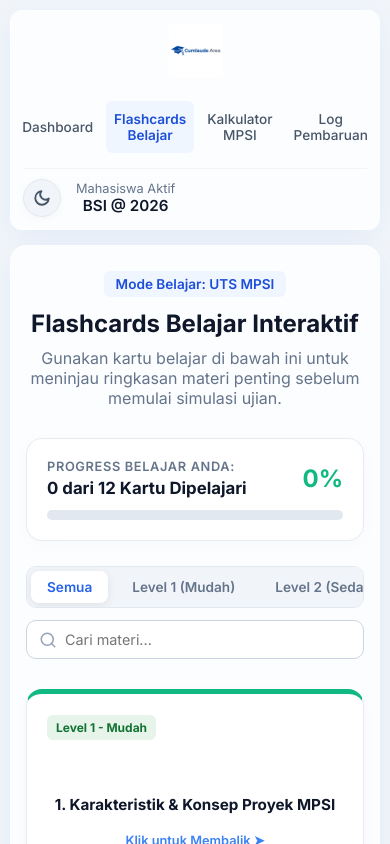
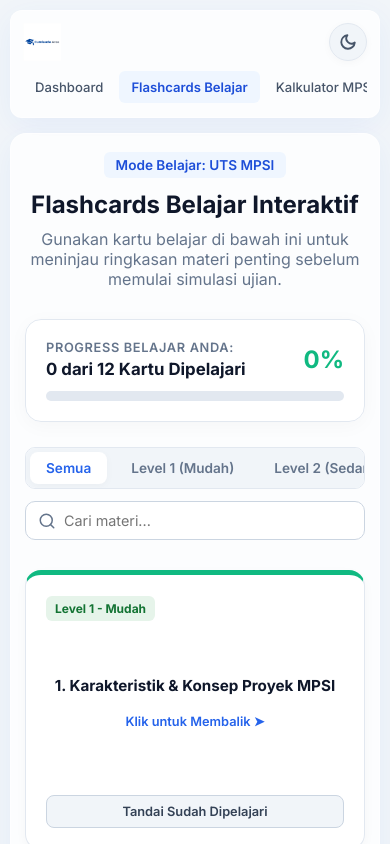
Before and after one commit to Rangga11268/cumlaudeArea, a React (Vite) app: page / in a window 390 px wide. Both pictures are taken after a click on the button "Flashcards Belajar". Shown: the top 844 px of the page. Built offline with nearby package versions, Linux system fonts and the light colour scheme.

Commit message:
Mini update darkmode dan responsive

```diff
--- a/src/index.css
+++ b/src/index.css
@@ -988,47 +988,66 @@ input:checked + .slider:before { transform: translateX(18px); }
 @media (max-width: 768px) {
   /* App container adjustments */
   .app-container {
-    padding: 15px 10px;
-  }
-
-  /* Navbar Stack */
+    padding: 12px 10px;
+  }
+
+  /* Navbar - compact mobile layout */
   .navbar {
-    flex-direction: column;
-    gap: 15px;
-    padding: 15px;
-    align-items: stretch;
-    text-align: center;
+    flex-wrap: wrap;
+    gap: 10px;
+    padding: 12px 15px;
+    align-items: center;
   }
 
   .nav-left {
-    flex-direction: column;
-    align-items: center;
-    gap: 8px;
+    flex-direction: row;
+    align-items: center;
+    gap: 10px;
+    flex: 1;
+  }
+
+  .navbar-logo {
+    height: 38px;
   }
 
   .navbar-tagline {
-    border-left: none;
-    padding-left: 0;
     margin-left: 0;
     font-size: 0.8rem;
   }
 
   .nav-center {
-    justify-content: center;
+    order: 3;
     width: 100%;
-  }
+    overflow-x: auto;
+    justify-content: flex-start;
+    gap: 4px;
+    scrollbar-width: none;
+    -ms-overflow-style: none;
+    padding-bottom: 2px;
+    flex-wrap: nowrap;
+  }
+
+  .nav-center::-webkit-scrollbar { display: none; }
 
   .nav-btn {
-    flex: 1;
-    text-align: center;
-    font-size: 0.85rem;
-    padding: 10px 8px;
+    flex: 0 0 auto;
+    font-size: 0.82rem;
+    padding: 8px 12px;
+    white-space: nowrap;
   }
 
   .nav-right {
-    text-align: center;
-    border-top: 1px solid #f1f5f9;
-    padding-top: 10px;
+    order: 2;
+    text-align: right;
+    display: flex;
+    align-items: center;
+    gap: 8px;
+    border-top: none;
+    padding-top: 0;
+  }
+
+  .user-info {
+    display: none;
   }
 
   /* Hero Section Stack */
@@ -1098,6 +1117,24 @@ input:checked + .slider:before { transform: translateX(18px); }
     flex-wrap: wrap;
     gap: 15px;
   }
+
+  /* Stats grid 2 columns on tablet */
+  .stats-grid {
+    grid-template-columns: repeat(2, 1fr);
+    gap: 12px;
+  }
+
+  /* Cumulative stats 2 cols on tablet */
+  .cumulative-stats-container {
+    grid-template-columns: repeat(2, 1fr);
+    gap: 12px;
+  }
+
+  /* Practice grid 2 cols on tablet */
+  .practice-grid {
+    grid-template-columns: repeat(2, 1fr);
+    gap: 12px;
+  }
 }
 
 @media (max-width: 600px) {
@@ -1106,7 +1143,18 @@ input:checked + .slider:before { transform: translateX(18px); }
   }
 
   .stats-grid {
+    grid-template-columns: repeat(2, 1fr);
+    gap: 10px;
+  }
+
+  .cumulative-stats-container {
     grid-template-columns: 1fr;
+    gap: 10px;
+  }
+
+  .practice-grid {
+    grid-template-columns: repeat(2, 1fr);
+    gap: 10px;
   }
 
   .course-grid {
@@ -1133,9 +1181,39 @@ input:checked + .slider:before { transform: translateX(18px); }
     padding: 6px 12px;
   }
 
-  .exam-type-btn.active::after {
-    bottom: -12px;
-  }
+  /* Flashcard controls on mobile */
+  .flashcard-controls {
+    flex-direction: column;
+    align-items: stretch;
+    gap: 12px;
+  }
+
+  .filter-tabs { width: 100%; }
+  .search-bar-container { max-width: 100%; }
+  .flashcards-container { grid-template-columns: 1fr; }
+  .flashcard-wrapper { height: 300px; }
+
+  /* Hero */
+  .hero-section {
+    flex-direction: column;
+    text-align: center;
+    padding: 18px 14px;
+    gap: 15px;
+  }
+  .hero-title { font-size: 1.38rem; }
+  .hero-desc { font-size: 0.88rem; }
+  .hero-actions { width: 100%; flex-direction: row; gap: 8px; }
+  .hero-actions .btn-outline, .hero-actions .btn-primary { flex: 1; padding: 10px 10px; font-size: 0.85rem; }
+
+  /* Levels */
+  .levels-header { flex-direction: column; align-items: stretch; gap: 12px; }
+  .toggle-wrapper { width: 100%; justify-content: space-between; }
+
+  /* Quiz/Materi card */
+  .quiz-card, .materi-card, .result-card { padding: 18px 14px; }
+
+  /* History table */
+  .history-table th, .history-table td { padding: 8px 8px; font-size: 0.78rem; }
 }
 
 /* ==========================================
@@ -1144,20 +1222,21 @@ input:checked + .slider:before { transform: translateX(18px); }
 
 /* Glassmorphism utility */
 .glass-panel {
-  background: rgba(255, 255, 255, 0.75);
+  background: var(--panel-bg);
   backdrop-filter: blur(12px);
   -webkit-backdrop-filter: blur(12px);
-  border: 1px solid rgba(255, 255, 255, 0.5);
-  box-shadow: 0 8px 32px 0 rgba(37, 99, 235, 0.06);
+  border: 1px solid var(--panel-border);
+  box-shadow: 0 8px 32px 0 var(--shadow-color);
+  transition: background 0.3s ease, border-color 0.3s ease;
 }
 
 .glass-card {
-  background: rgba(255, 255, 255, 0.85);
+  background: var(--card-bg);
   backdrop-filter: blur(8px);
   -webkit-backdrop-filter: blur(8px);
-  border: 1px solid rgba(255, 255, 255, 0.6);
-  box-shadow: 0 4px 20px 0 rgba(0, 0, 0, 0.03);
-  transition: transform 0.3s cubic-bezier(0.34, 1.56, 0.64, 1), box-shadow 0.3s ease;
+  border: 1px solid var(--card-border);
+  box-shadow: 0 4px 20px 0 var(--shadow-card);
+  transition: transform 0.3s cubic-bezier(0.34, 1.56, 0.64, 1), box-shadow 0.3s ease, background 0.3s ease;
 }
 
 .glass-card:hover:not(.locked) {
@@ -1193,9 +1272,9 @@ input:checked + .slider:before { transform: translateX(18px); }
   border-radius: 8px;
   font-weight: 700;
   font-size: 0.95rem;
-  background-color: #f1f5f9;
-  color: #475569;
-  border: 1px solid #e2e8f0;
+  background-color: var(--timer-bg);
+  color: var(--timer-text);
+  border: 1px solid var(--timer-border);
   transition: all 0.3s ease;
 }
 
@@ -1213,12 +1292,13 @@ input:checked + .slider:before { transform: translateX(18px); }
 
 /* 3D Flippable Flashcards & Interactive Controls */
 .flashcard-progress-section {
-  background: rgba(255, 255, 255, 0.85);
-  border: 1px solid rgba(226, 232, 240, 0.8);
+  background: var(--card-bg);
+  border: 1px solid var(--border-color);
   border-radius: 16px;
   padding: 20px;
   margin-bottom: 25px;
-  box-shadow: 0 4px 20px rgba(0, 0, 0, 0.02);
+  box-shadow: 0 4px 20px var(--shadow-card);
+  transition: background 0.3s ease;
 }
 
 .progress-info {
@@ -1236,7 +1316,7 @@ input:checked + .slider:before { transform: translateX(18px); }
 
 .progress-label {
   font-size: 0.8rem;
-  color: #64748b;
+  color: var(--text-muted);
   font-weight: 600;
   text-transform: uppercase;
   letter-spacing: 0.05em;
@@ -1244,7 +1324,7 @@ input:checked + .slider:before { transform: translateX(18px); }
 
 .progress-value {
   font-size: 1.05rem;
-  color: #0f172a;
+  color: var(--text-strong);
   font-weight: 700;
 }
 
@@ -1257,7 +1337,7 @@ input:checked + .slider:before { transform: translateX(18px); }
 .progress-bar-container {
   width: 100%;
   height: 10px;
-  background: #e2e8f0;
+  background: var(--border-color);
   border-radius: 6px;
   overflow: hidden;
 }
@@ -1281,26 +1361,27 @@ input:checked + .slider:before { transform: translateX(18px); }
 .filter-tabs {
   display: flex;
   gap: 8px;
-  background: #f1f5f9;
+  background: var(--timer-bg);
   padding: 4px;
   border-radius: 10px;
-  border: 1px solid #e2e8f0;
+  border: 1px solid var(--border-color);
   overflow-x: auto;
   white-space: nowrap;
   max-width: 100%;
-  scrollbar-width: none; /* Hide scrollbar Firefox */
-  -ms-overflow-style: none; /* Hide scrollbar IE */
+  scrollbar-width: none;
+  -ms-overflow-style: none;
   -webkit-overflow-scrolling: touch;
+  transition: background 0.3s ease;
 }
 
 .filter-tabs::-webkit-scrollbar {
-  display: none; /* Hide scrollbar Chrome/Safari */
+  display: none;
 }
 
 .filter-tab {
   background: transparent;
   border: none;
-  color: #64748b;
+  color: var(--text-muted);
   padding: 8px 16px;
   border-radius: 8px;
   font-weight: 600;
@@ -1311,35 +1392,35 @@ input:checked + .slider:before { transform: translateX(18px); }
 }
 
 .filter-tab:hover {
-  color: #0f172a;
+  color: var(--text-strong);
 }
 
 .filter-tab.active {
-  background: #ffffff;
-  color: #2563eb;
-  box-shadow: 0 2px 8px rgba(0, 0, 0, 0.08);
+  background: var(--input-bg);
+  color: var(--primary-blue);
+  box-shadow: 0 2px 8px var(--shadow-card);
 }
 
 .search-bar-container {
   position: relative;
   display: flex;
   align-items: center;
-  background: #ffffff;
-  border: 1px solid #cbd5e1;
+  background: var(--input-bg);
+  border: 1px solid var(--input-border);
   border-radius: 10px;
   padding: 4px 12px;
   width: 100%;
   max-width: 320px;
-  transition: border-color 0.2s, box-shadow 0.2s;
+  transition: border-color 0.2s, box-shadow 0.2s, background 0.3s ease;
 }
 
 .search-bar-container:focus-within {
-  border-color: #2563eb;
+  border-color: var(--primary-blue);
   box-shadow: 0 0 0 3px rgba(37, 99, 235, 0.15);
 }
 
 .search-icon {
-  color: #94a3b8;
+  color: var(--text-muted);
   margin-right: 8px;
   flex-shrink: 0;
 }
@@ -1349,16 +1430,16 @@ input:checked + .slider:before { transform: translateX(18px); }
   outline: none;
   background: transparent;
   font-size: 0.9rem;
-  color: #0f172a;
+  color: var(--text-strong);
   width: 100%;
   padding: 6px 0;
 }
 
 .clear-search-btn {
-  background: #e2e8f0;
+  background: var(--border-color);
   border: none;
   border-radius: 50%;
-  color: #64748b;
+  color: var(--text-muted);
   font-size: 0.9rem;
   line-height: 1;
   width: 18px;
@@ -1373,8 +1454,8 @@ input:checked + .slider:before { transform: translateX(18px); }
 }
 
 .clear-search-btn:hover {
-  background: #cbd5e1;
-  color: #0f172a;
+  background: var(--input-border);
+  color: var(--text-strong);
 }
 
 .no-materi-results {
@@ -1383,22 +1464,22 @@ input:checked + .slider:before { transform: translateX(18px); }
   align-items: center;
   text-align: center;
   padding: 40px 20px;
-  background: rgba(255, 255, 255, 0.8);
-  border: 1px solid rgba(226, 232, 240, 0.8);
+  background: var(--card-bg);
+  border: 1px solid var(--border-color);
   border-radius: 16px;
   margin: 30px 0;
-  box-shadow: 0 4px 20px rgba(0, 0, 0, 0.01);
+  box-shadow: 0 4px 20px var(--shadow-card);
   width: 100%;
 }
 
 .no-materi-results h3 {
   font-size: 1.15rem;
-  color: #334155;
+  color: var(--text-darker);
   margin-bottom: 8px;
 }
 
 .no-materi-results p {
-  color: #64748b;
+  color: var(--text-muted);
   font-size: 0.9rem;
   max-width: 320px;
 }
@@ -1439,19 +1520,19 @@ input:checked + .slider:before { transform: translateX(18px); }
   display: flex;
   flex-direction: column;
   justify-content: space-between;
-  border: 1px solid rgba(226, 232, 240, 0.8);
-  box-shadow: 0 4px 12px rgba(0, 0, 0, 0.03);
+  border: 1px solid var(--border-color);
+  box-shadow: 0 4px 12px var(--shadow-card);
   transition: border-color 0.3s, box-shadow 0.3s, background-color 0.3s;
 }
 
 .flashcard-front {
-  background: #ffffff;
-  color: #0f172a;
+  background: var(--input-bg);
+  color: var(--text-strong);
 }
 
 .flashcard-back {
-  background: #eff6ff;
-  color: #1e3a8a;
+  background: var(--nav-btn-active-bg);
+  color: var(--nav-btn-active-text);
   transform: rotateY(180deg);
 }
 
@@ -1496,14 +1577,14 @@ input:checked + .slider:before { transform: translateX(18px); }
 .card-front-content h3 {
   font-size: 1.15rem;
   font-weight: 700;
-  color: #0f172a;
+  color: var(--text-strong);
   margin-bottom: 12px;
   line-height: 1.4;
 }
 
 .tap-hint {
   font-size: 0.8rem;
-  color: #3b82f6;
+  color: var(--primary-blue);
   font-weight: 600;
   margin-top: 5px;
   transition: transform 0.2s ease;
@@ -1577,9 +1658,9 @@ input:checked + .slider:before { transform: translateX(18px); }
 }
 
 .btn-studied-toggle {
-  background: #f1f5f9;
-  border: 1px solid #cbd5e1;
-  color: #475569;
+  background: var(--timer-bg);
+  border: 1px solid var(--input-border);
+  color: var(--text-darker);
   padding: 8px 12px;
   border-radius: 8px;
   font-size: 0.8rem;
@@ -1592,8 +1673,8 @@ input:checked + .slider:before { transform: translateX(18px); }
 }
 
 .btn-studied-toggle:hover {
-  background: #e2e8f0;
-  color: #1e293b;
+  background: var(--border-color);
+  color: var(--text-strong);
 }
 
 .btn-studied-toggle.studied {
@@ -1672,8 +1753,8 @@ input:checked + .slider:before { transform: translateX(18px); }
 /* Progressive unlocking system */
 .level-card.locked {
   opacity: 0.65;
-  background: #f8fafc;
-  border-color: #cbd5e1;
+  background: var(--level-locked-bg);
+  border-color: var(--border-color);
   box-shadow: none;
   transform: none !important;
   cursor: not-allowed;
@@ -1717,8 +1798,8 @@ input:checked + .slider:before { transform: translateX(18px); }
   font-size: 1.4rem;
   font-weight: 700;
   margin-bottom: 18px;
-  color: #0f172a;
-  border-bottom: 2px solid #f1f5f9;
+  color: var(--text-strong);
+  border-bottom: 2px solid var(--border-color);
   padding-bottom: 8px;
 }
 
@@ -1729,15 +1810,15 @@ input:checked + .slider:before { transform: translateX(18px); }
 }
 
 .review-item {
-  background: #ffffff;
-  border: 1px solid #e2e8f0;
+  background: var(--stat-card-bg);
+  border: 1px solid var(--border-color);
   border-radius: 12px;
   overflow: hidden;
   transition: all 0.2s ease;
 }
 
 .review-item:hover {
-  border-color: #cbd5e1;
+  border-color: var(--input-border);
 }
 
 .review-header {
@@ -1746,13 +1827,13 @@ input:checked + .slider:before { transform: translateX(18px); }
   justify-content: space-between;
   align-items: flex-start;
   cursor: pointer;
-  background: #f8fafc;
+  background: var(--timer-bg);
   user-select: none;
   gap: 15px;
 }
 
 .review-header:hover {
-  background: #f1f5f9;
+  background: var(--border-color);
 }
 
 .review-header-left {
@@ -1784,14 +1865,14 @@ input:checked + .slider:before { transform: translateX(18px); }
 .review-question-text {
   font-weight: 600;
   font-size: 0.95rem;
-  color: #1e293b;
+  color: var(--text-darker);
   line-height: 1.4;
 }
 
 .review-body {
   padding: 20px;
-  border-top: 1px solid #e2e8f0;
-  background: #ffffff;
+  border-top: 1px solid var(--border-color);
+  background: var(--stat-card-bg);
 }
 
 .review-options-list {
@@ -1805,9 +1886,9 @@ input:checked + .slider:before { transform: translateX(18px); }
   padding: 12px 14px;
   border-radius: 8px;
   font-size: 0.9rem;
-  border: 1px solid #e2e8f0;
-  background: #f8fafc;
-  color: #475569;
+  border: 1px solid var(--border-color);
+  background: var(--timer-bg);
+  color: var(--text-darker);
 }
 
 .review-option-pill.correct-ans {
@@ -1824,12 +1905,12 @@ input:checked + .slider:before { transform: translateX(18px); }
 }
 
 .review-rationale-box {
-  background: #eff6ff;
-  border-left: 4px solid #3b82f6;
+  background: var(--nav-btn-active-bg);
+  border-left: 4px solid var(--primary-blue);
   padding: 14px 18px;
   border-radius: 0 10px 10px 0;
   font-size: 0.875rem;
-  color: #1e3a8a;
+  color: var(--nav-btn-active-text);
   line-height: 1.5;
 }
 
@@ -1840,10 +1921,11 @@ input:checked + .slider:before { transform: translateX(18px); }
 }
 
 .history-card {
-  background: #ffffff;
+  background: var(--stat-card-bg);
   padding: 24px;
   border-radius: 16px;
-  border: 1px solid #e2e8f0;
+  border: 1px solid var(--border-color);
+  transition: background 0.3s ease;
 }
 
 .history-title-area {
@@ -1851,14 +1933,14 @@ input:checked + .slider:before { transform: translateX(18px); }
   justify-content: space-between;
   align-items: center;
   margin-bottom: 20px;
-  border-bottom: 2px solid #f1f5f9;
+  border-bottom: 2px solid var(--border-color);
   padding-bottom: 10px;
 }
 
 .history-title-area h3 {
   font-size: 1.3rem;
   font-weight: 700;
-  color: #0f172a;
+  color: var(--text-strong);
 }
 
 .btn-danger-outline {
@@ -1892,13 +1974,13 @@ input:checked + .slider:before { transform: translateX(18px); }
 
 .history-table th, .history-table td {
   padding: 12px 16px;
-  border-bottom: 1px solid #f1f5f9;
+  border-bottom: 1px solid var(--border-color);
 }
 
 .history-table th {
-  background: #f8fafc;
-  font-weight: 600;
-  color: #475569;
+  background: var(--timer-bg);
+  font-weight: 600;
+  color: var(--text-darker);
 }
 
 .history-table tr:last-child td {
@@ -1925,7 +2007,7 @@ input:checked + .slider:before { transform: translateX(18px); }
 
 .no-history-text {
   text-align: center;
-  color: #94a3b8;
+  color: var(--text-muted);
   padding: 30px 0;
   font-size: 0.95rem;
 }
@@ -1939,14 +2021,14 @@ input:checked + .slider:before { transform: translateX(18px); }
 }
 
 .cumulative-stat-card {
-  background: linear-gradient(135deg, #f8fafc 0%, #f1f5f9 100%);
+  background: var(--card-bg);
   padding: 16px 20px;
   border-radius: 12px;
-  border: 1px solid #e2e8f0;
+  border: 1px solid var(--border-color);
   display: flex;
   flex-direction: column;
   gap: 6px;
-  transition: transform 0.2s;
+  transition: transform 0.2s, background 0.3s ease;
 }
 
 .cumulative-stat-card:hover {
@@ -1955,7 +2037,7 @@ input:checked + .slider:before { transform: translateX(18px); }
 
 .cum-stat-label {
   font-size: 0.85rem;
-  color: #64748b;
+  color: var(--text-muted);
   font-weight: 600;
   text-transform: uppercase;
   letter-spacing: 0.05em;
@@ -1964,7 +2046,7 @@ input:checked + .slider:before { transform: translateX(18px); }
 .cum-stat-value {
   font-size: 1.5rem;
   font-weight: 800;
-  color: #1e3a8a;
+  color: var(--primary-blue);
 }
 
 
@@ -2128,11 +2210,12 @@ input:checked + .slider:before { transform: translateX(18px); }
 }
 
 .changelog-card {
-  background: rgba(255, 255, 255, 0.8);
-  border: 1px solid rgba(226, 232, 240, 0.8);
+  background: var(--card-bg);
+  border: 1px solid var(--border-color);
   border-radius: 16px;
   padding: 35px;
-  box-shadow: 0 4px 20px rgba(0, 0, 0, 0.02);
+  box-shadow: 0 4px 20px var(--shadow-card);
+  transition: background 0.3s ease;
 }
 
 .changelog-header-area {
@@ -2140,18 +2223,18 @@ input:checked + .slider:before { transform: translateX(18px); }
   align-items: center;
   gap: 12px;
   margin-bottom: 25px;
-  border-bottom: 2px solid #f1f5f9;
+  border-bottom: 2px solid var(--border-color);
   padding-bottom: 12px;
 }
 
 .changelog-header-area h3 {
   font-size: 1.35rem;
   font-weight: 700;
-  color: #0f172a;
+  color: var(--text-strong);
 }
 
 .changelog-icon {
-  color: #2563eb;
+  color: var(--primary-blue);
 }
 
 .changelog-list {
@@ -2163,7 +2246,7 @@ input:checked + .slider:before { transform: translateX(18px); }
 .changelog-item {
   position: relative;
   padding-left: 24px;
-  border-left: 2px solid #e2e8f0;
+  border-left: 2px solid var(--border-color);
   transition: all 0.3s ease;
 }
 
@@ -2175,17 +2258,17 @@ input:checked + .slider:before { transform: translateX(18px); }
   width: 12px;
   height: 12px;
   border-radius: 50%;
-  background: #cbd5e1;
-  border: 2px solid #ffffff;
+  background: var(--input-border);
+  border: 2px solid var(--stat-card-bg);
   transition: all 0.3s ease;
 }
 
 .changelog-item:first-child {
-  border-left-color: #3b82f6;
+  border-left-color: var(--primary-blue);
 }
 
 .changelog-item:first-child::before {
-  background: #3b82f6;
+  background: var(--primary-blue);
   box-shadow: 0 0 0 4px rgba(59, 130, 246, 0.2);
 }
 
@@ -2200,12 +2283,12 @@ input:checked + .slider:before { transform: translateX(18px); }
 .changelog-version {
   font-weight: 700;
   font-size: 1.05rem;
-  color: #0f172a;
+  color: var(--text-strong);
 }
 
 .changelog-date {
   font-size: 0.85rem;
-  color: #64748b;
+  color: var(--text-muted);
   font-weight: 500;
 }
 
@@ -2214,20 +2297,20 @@ input:checked + .slider:before { transform: translateX(18px); }
   padding: 2px 8px;
   border-radius: 20px;
   font-weight: 600;
-  background: #e2e8f0;
-  color: #475569;
+  background: var(--border-color);
+  color: var(--text-darker);
 }
 
 .changelog-tag.current {
-  background: #dbeafe;
-  color: #1e40af;
+  background: var(--nav-btn-active-bg);
+  color: var(--nav-btn-active-text);
 }
 
 .changelog-details {
   list-style: none;
   font-size: 0.9rem;
   line-height: 1.7;
-  color: #334155;
+  color: var(--text-darker);
 }
 
 .changelog-details li {
@@ -2240,12 +2323,12 @@ input:checked + .slider:before { transform: translateX(18px); }
   content: "•";
   position: absolute;
   left: 0;
-  color: #64748b;
+  color: var(--text-muted);
   font-weight: bold;
 }
 
 .changelog-item:first-child .changelog-details li::before {
-  color: #3b82f6;
+  color: var(--primary-blue);
 }
 
 @media (max-width: 768px) {
@@ -2283,12 +2366,12 @@ input:checked + .slider:before { transform: translateX(18px); }
 .changelog-page-title {
   font-size: 1.8rem;
   font-weight: 800;
-  color: #0f172a;
+  color: var(--text-strong);
   margin-bottom: 10px;
 }
 
 .changelog-page-desc {
-  color: #64748b;
+  color: var(--text-muted);
   font-size: 1rem;
   max-width: 600px;
   margin: 0 auto;
@@ -2332,12 +2415,12 @@ input:checked + .slider:before { transform: translateX(18px); }
 
 .practice-section-header h3 {
   font-size: 1.4rem;
-  color: #0f172a;
+  color: var(--text-strong);
   font-weight: 700;
 }
 
 .practice-section-header p {
-  color: #64748b;
+  color: var(--text-muted);
   font-size: 0.95rem;
   margin-top: 5px;
 }
@@ -2350,8 +2433,8 @@ input:checked + .slider:before { transform: translateX(18px); }
 }
 
 .practice-card {
-  background: #ffffff;
-  border: 1px solid #e2e8f0;
+  background: var(--stat-card-bg);
+  border: 1px solid var(--border-color);
   border-radius: 12px;
   padding: 22px;
   display: flex;
@@ -2361,27 +2444,27 @@ input:checked + .slider:before { transform: translateX(18px); }
   transition: all 0.25s cubic-bezier(0.4, 0, 0.2, 1);
   position: relative;
   overflow: hidden;
-  box-shadow: 0 1px 3px rgba(0,0,0,0.02);
+  box-shadow: 0 1px 3px var(--shadow-card);
 }
 
 .practice-card:hover:not(.inactive) {
   transform: translateY(-4px);
-  border-color: #3b82f6;
+  border-color: var(--primary-blue);
   box-shadow: 0 10px 25px -5px rgba(59, 130, 246, 0.12);
 }
 
 .practice-card.special-kuis {
-  background: linear-gradient(135deg, #eff6ff 0%, #dbeafe 100%);
-  border: 1.5px solid #bfdbfe;
+  background: var(--nav-btn-active-bg);
+  border: 1.5px solid var(--level-hover-border);
 }
 
 .practice-card.special-kuis:hover {
-  border-color: #2563eb;
+  border-color: var(--primary-blue);
   box-shadow: 0 10px 25px -5px rgba(37, 99, 235, 0.2);
 }
 
 .practice-card.inactive {
-  background-color: #f8fafc;
+  background-color: var(--level-locked-bg);
   opacity: 0.65;
   border-style: dashed;
 }
@@ -2392,16 +2475,16 @@ input:checked + .slider:before { transform: translateX(18px); }
 
 .badge-pertemuan {
   font-size: 0.75rem;
-  background: #f1f5f9;
+  background: var(--nav-btn-hover);
   padding: 4px 8px;
   border-radius: 6px;
-  color: #475569;
+  color: var(--nav-btn-text);
   font-weight: 600;
 }
 
 .badge-kuis {
   font-size: 0.75rem;
-  background: #2563eb;
+  background: var(--primary-blue);
   padding: 4px 8px;
   border-radius: 6px;
   color: white;
@@ -2411,7 +2494,7 @@ input:checked + .slider:before { transform: translateX(18px); }
 .practice-card-title {
   font-size: 1rem;
   font-weight: 600;
-  color: #0f172a;
+  color: var(--text-strong);
   line-height: 1.4;
   margin-bottom: 18px;
   flex-grow: 1;
@@ -2427,14 +2510,14 @@ input:checked + .slider:before { transform: translateX(18px); }
 
 .practice-qcount {
   font-size: 0.85rem;
-  color: #64748b;
+  color: var(--text-muted);
   font-weight: 600;
 }
 
 .btn-practice-start {
-  background: #eff6ff;
-  border: 1px solid #bfdbfe;
-  color: #2563eb;
+  background: var(--nav-btn-active-bg);
+  border: 1px solid var(--level-hover-border);
+  color: var(--primary-blue);
   padding: 6px 14px;
   border-radius: 6px;
   font-size: 0.85rem;
@@ -2444,25 +2527,25 @@ input:checked + .slider:before { transform: translateX(18px); }
 }
 
 .btn-practice-start:hover {
-  background: #2563eb;
+  background: var(--primary-blue);
   color: white;
-  border-color: #2563eb;
+  border-color: var(--primary-blue);
 }
 
 .practice-card.special-kuis .btn-practice-start {
-  background: #2563eb;
+  background: var(--primary-blue);
   color: white;
-  border-color: #2563eb;
+  border-color: var(--primary-blue);
 }
 
 .practice-card.special-kuis .btn-practice-start:hover {
-  background: #1d4ed8;
-  border-color: #1d4ed8;
+  background: var(--primary-blue-hover);
+  border-color: var(--primary-blue-hover);
 }
 
 .practice-inactive-label {
   font-size: 0.8rem;
-  color: #94a3b8;
+  color: var(--text-muted);
   font-style: italic;
   font-weight: 500;
 }
```
Also changed, not shown: 1 other file (tests, documents, lock files or other folders). Lines whose indentation alone changed are shown as unchanged.
